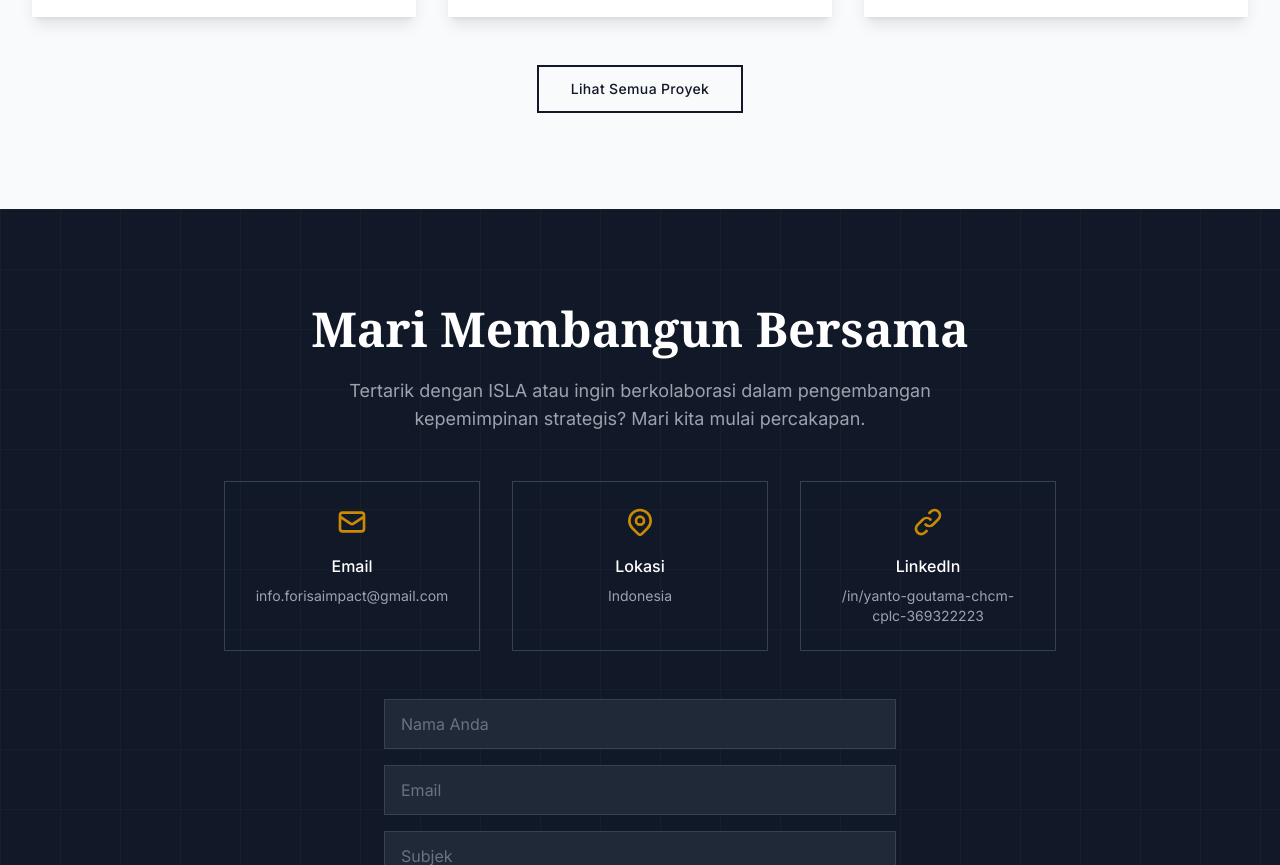
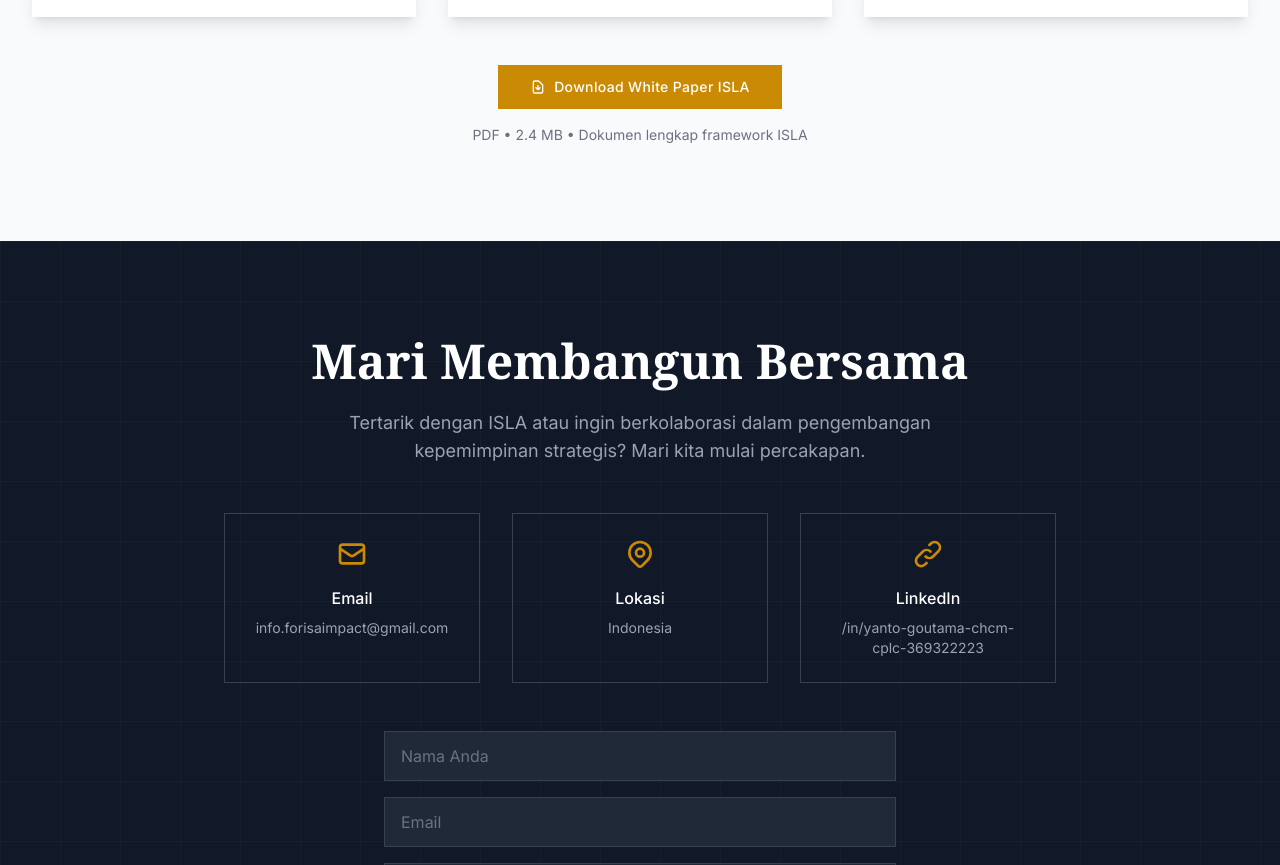
Before and after one commit to yantogoutama9-bit/yanto-portofolio, a plain HTML site: page index.html in a window 1280 px wide. Shown: the part 4201-5066 px from the top of the page. Drawn offline with nearby package versions, Linux system fonts and the light colour scheme.

Commit message:
Update index.html

```diff
--- a/index.html
+++ b/index.html
@@ -525,10 +525,27 @@
             </div>
 
             <div class="mt-12 text-center">
-                <button class="inline-flex items-center px-8 py-3 border-2 border-gray-900 text-gray-900 hover:bg-gray-900 hover:text-white transition-all duration-300 text-sm font-medium tracking-wide" onclick="showComingSoon()">
-                    Lihat Semua Proyek
-                </button>
-            </div>
+    <!-- ============================================================
+    TOMBOL DOWNLOAD WHITE PAPER
+    Ganti href dengan URL file PDF white paper Anda
+    Contoh:
+    - Google Drive: https://drive.google.com/uc?export=download&id=ID_FILE
+    - Direct link: https://yoursite.com/whitepaper-isla.pdf
+    - Local file: documents/ISLA-White-Paper.pdf
+    ============================================================ -->
+    <a href="https://drive.google.com/file/d/1vJI0-SUo3SDGmBszsiX3P9R3AQL2AyiN/view?usp=sharing"
+       target="_blank"
+       class="inline-flex items-center px-8 py-3 bg-yellow-600 text-white hover:bg-gray-900 transition-all duration-300 text-sm font-medium tracking-wide">
+        <svg class="mr-2 w-4 h-4" fill="none" stroke="currentColor" viewBox="0 0 24 24">
+            <path stroke-linecap="round" stroke-linejoin="round" stroke-width="2" d="M12 10v6m0 0l-3-3m3 3l3-3m2 8H7a2 2 0 01-2-2V5a2 2 0 012-2h5.586a1 1 0 01.707.293l5.414 5.414a1 1 0 01.293.707V19a2 2 0 01-2 2z"/>
+        </svg>
+        Download White Paper ISLA
+    </a>
+
+    <p class="mt-4 text-sm text-gray-500">
+        PDF • 2.4 MB • Dokumen lengkap framework ISLA
+    </p>
+</div>
         </div>
     </section>
 
```
